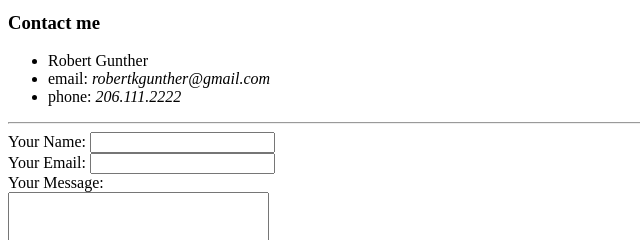
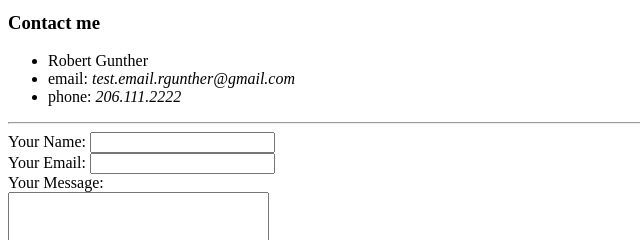
Before and after one commit to robert-gunther55/cv, a plain HTML site: page contactme.html in a window 1280 px wide. Shown: the part 255-495 px from the top of the page, 0-640 px from the left. Drawn offline with Linux system fonts and the light colour scheme.

Commit message:
Update contactme.html

```diff
--- a/contactme.html
+++ b/contactme.html
@@ -9,7 +9,7 @@
     <h3>Contact me</h3>
       <ul>
         <li>Robert Gunther</li>
-        <li>email: <em>robertkgunther@gmail.com</em></li>
+        <li>email: <em>test.email.rgunther@gmail.com</em></li>
         <li>phone: <em>206.111.2222</em></li>
       </ul>
       <hr>
```
